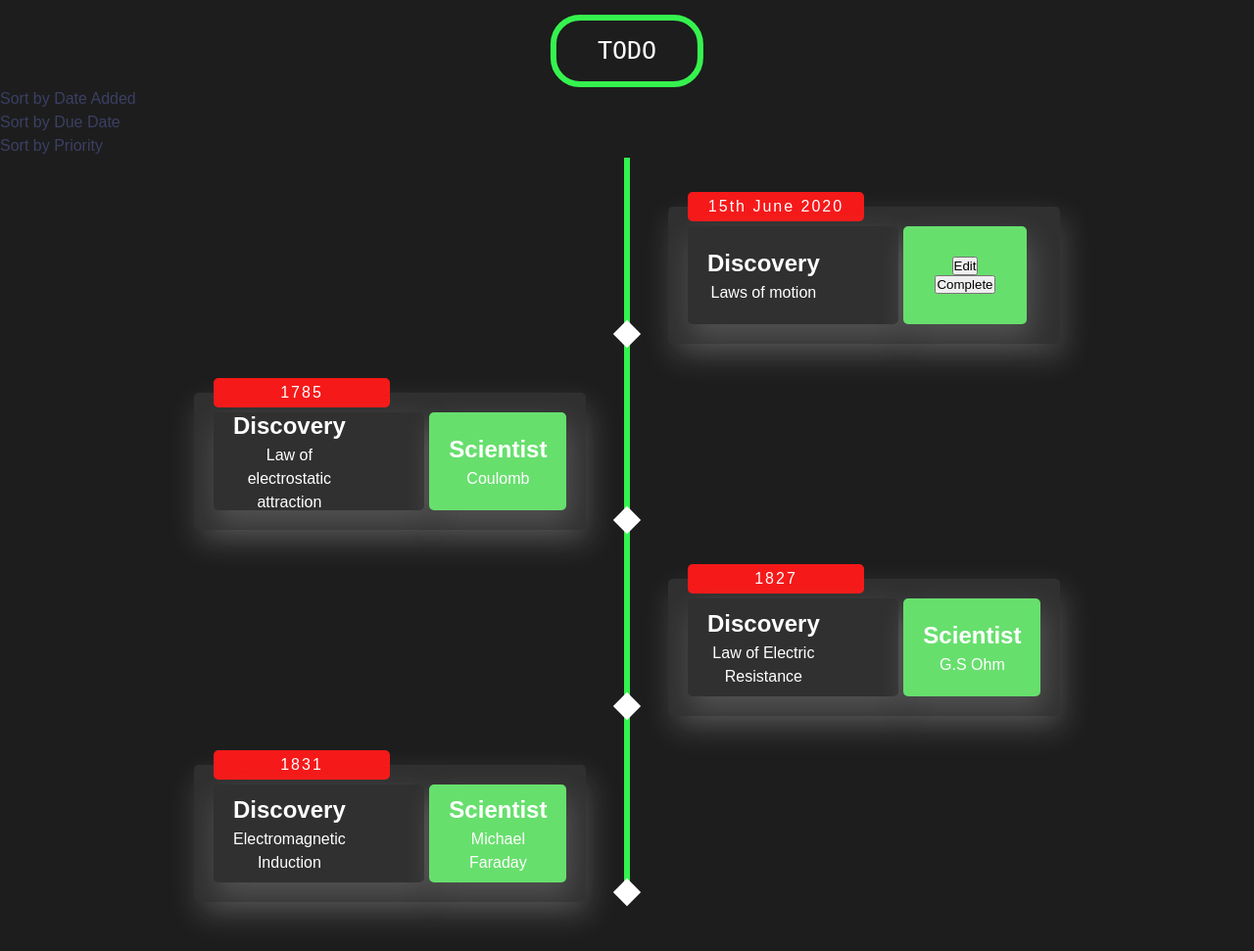
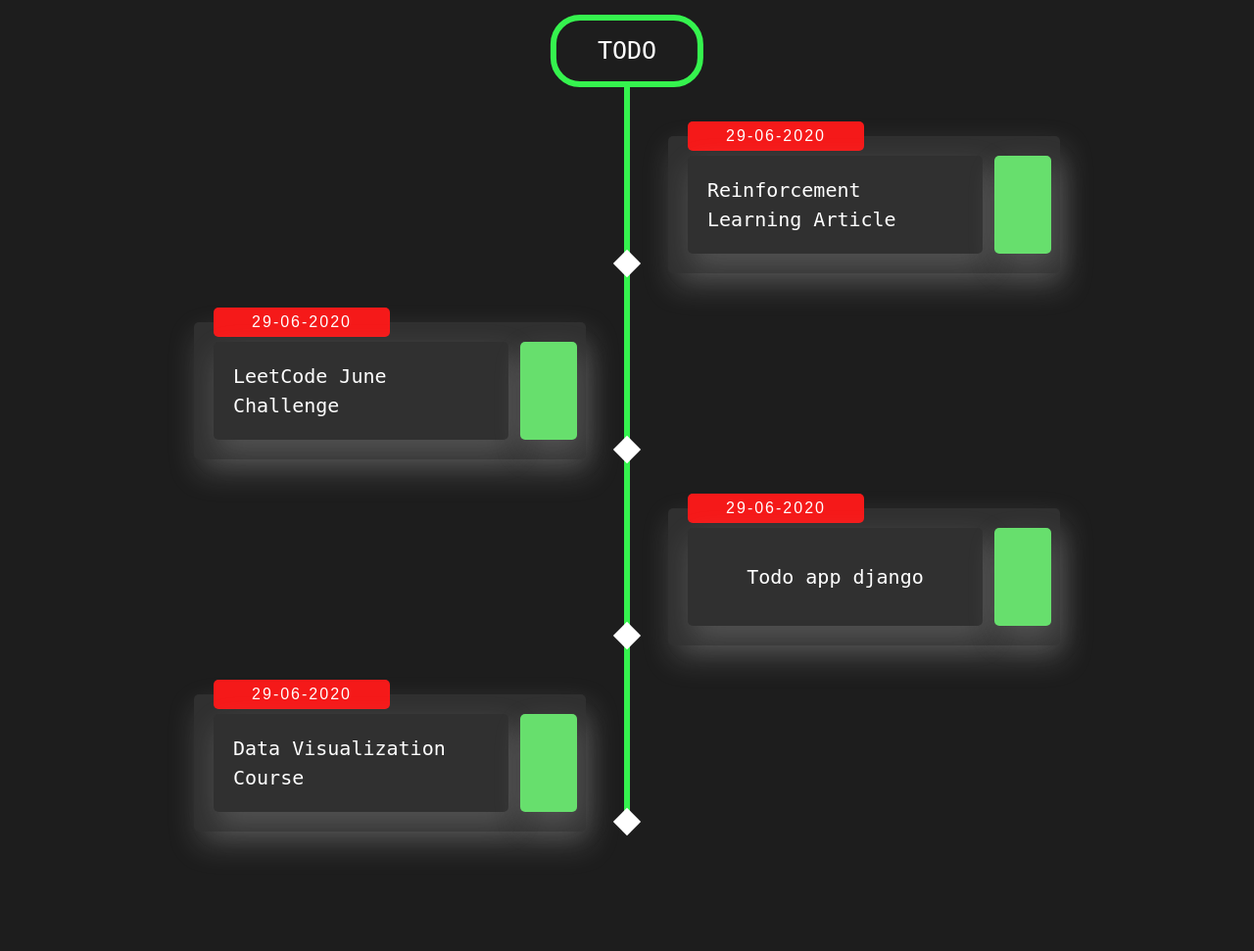
Before and after one commit to soum-sr/todo_app, a Django app: page / in a window 1280 px wide. Shown: the whole page at 98% size. After the commit the page ends 870 px from the top, so only its background shows below. Run offline with Django 3.2, Linux system fonts and the light colour scheme; data comes from the database, SQL or seed files in the repository; both versions use the stored data as it was after the commit.

Commit message:
updated ui

```diff
--- a/todo_project/todo_app/static/todo_app/style.css
+++ b/todo_project/todo_app/static/todo_app/style.css
@@ -95,18 +95,22 @@ nav ul li {
   flex-direction: column;
   justify-content: center;
   align-items: center;
+
 }
-.timeline ul li div div p {
-  text-align: center;
-}
+
 .timeline ul li div .discovery {
-  margin-right: 20px;
-  padding-right:80px;
+  margin-right: 1px;
+  /* padding-right:80px; */
+  font-size: 20px;
+  font-family: monospace;
+
 }
 
 .timeline ul li div .scientist {
   text-align: center;
-  right:4%;
+  right:1%;
+  left:3%;
+  width: 65px;
   background-color: rgb(103, 223, 109);
 }
 .timeline ul li:nth-of-type(odd) > div {
--- a/todo_project/todo_app/templates/todo_app/home.html
+++ b/todo_project/todo_app/templates/todo_app/home.html
@@ -3,77 +3,33 @@
 {%block content %}
 
 <!-- partial:index.partial.html -->
-<div class="sorting">
+<!-- <div class="sorting">
     <ul>
         <li>Sort by Date Added</li>
         <li>Sort by Due Date</li>
         <li>Sort by Priority</li>
     </ul>
-</div>
+</div> -->
   <section class="timeline">
         <ul>
-
+          {% for task in tasks%}
           <li>
             <div>
-              <time>15th June 2020</time>
+              <time>
+               {{task.created|date:'d-m-Y'}}
+              </time>
               <div class="discovery">
-                <h1>Discovery</h1>
                 <p>
-                  Laws of motion
+                  {{task.title}}
                 </p>
               </div>
               <div class="scientist">
-                <button>Edit</button>
-                <button>Complete</button>
+                <!-- PRIORITY HERE -->
               </div>
             </div>
           </li>
+          {% endfor %}
 
-          <li>
-            <div>
-              <time>1785</time>
-              <div class="discovery">
-                <h1>Discovery</h1>
-                <p>
-                  Law of electrostatic attraction
-                </p>
-              </div>
-              <div class="scientist">
-                <h1>Scientist</h1>
-                <span>Coulomb</span>
-              </div>
-            </div>
-          </li>
-          <li>
-            <div>
-              <time>1827</time>
-              <div class="discovery">
-                <h1>Discovery</h1>
-                <p>
-                  Law of Electric Resistance
-                </p>
-              </div>
-              <div class="scientist">
-                <h1>Scientist</h1>
-                <span>G.S Ohm</span>
-              </div>
-            </div>
-          </li>
-          <li>
-            <div>
-              <time>1831</time>
-              <div class="discovery">
-                <h1>Discovery</h1>
-                <p>
-                  Electromagnetic Induction
-                </p>
-              </div>
-              <div class="scientist">
-                <h1>Scientist</h1>
-                <span>Michael Faraday</span>
-              </div>
-            </div>
-          </li>
 
 
         </ul>
```
Also changed, not shown: todo_project/db.sqlite3.
